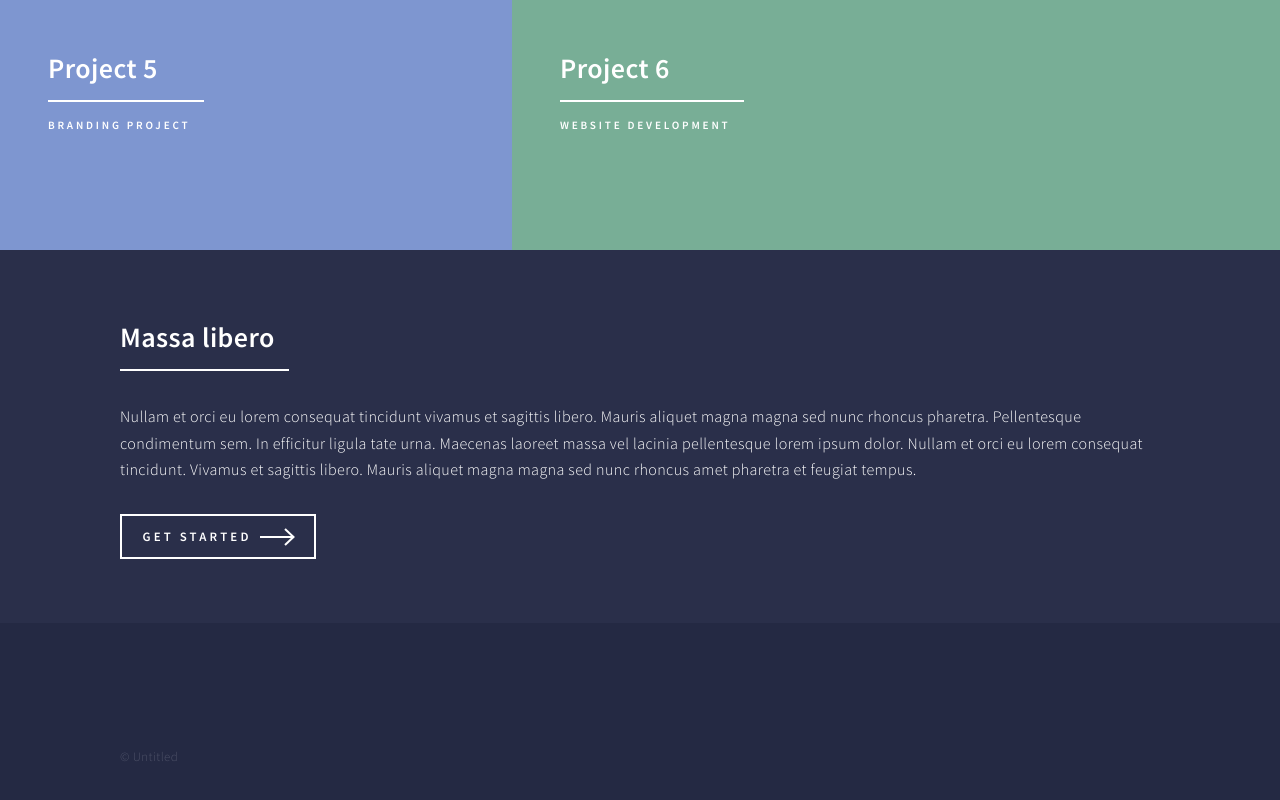
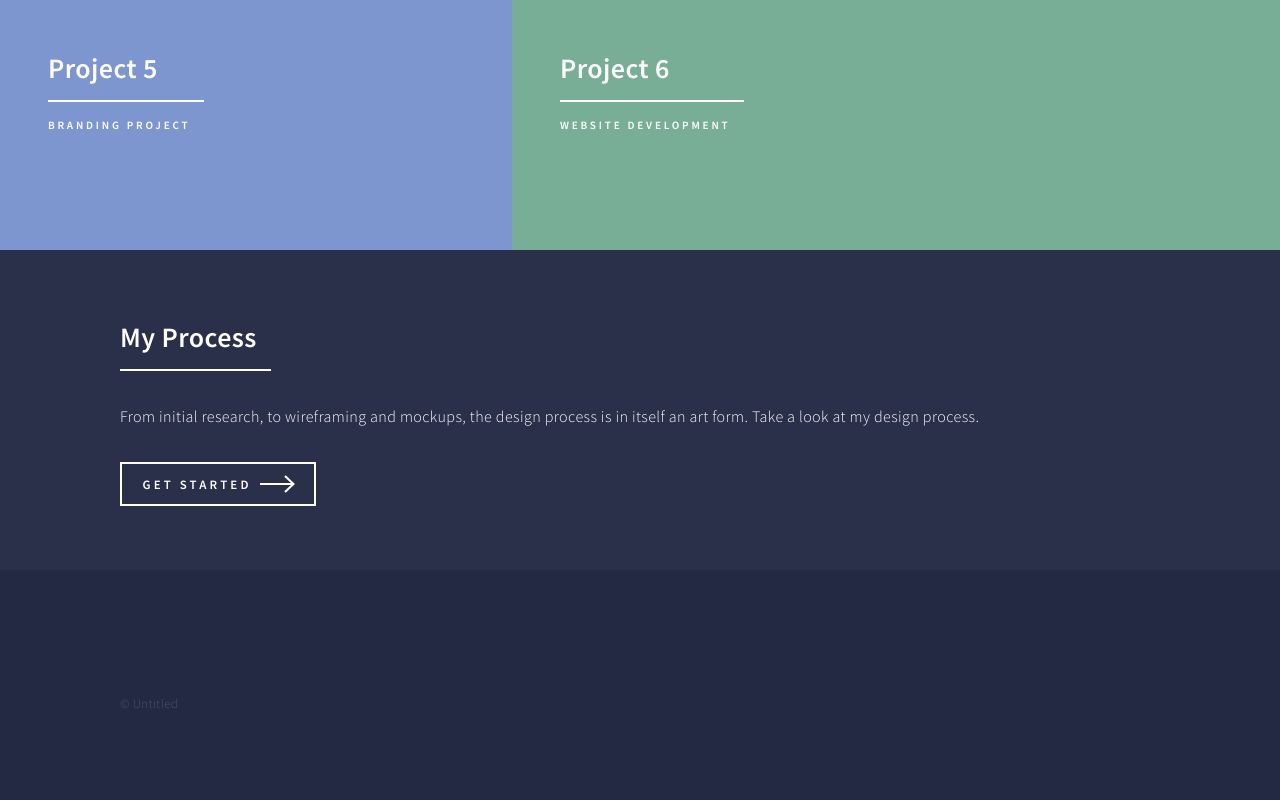
Before and after one commit to kwonjames/portfolio, a plain HTML site: page index.html in a window 1280 px wide. Shown: the part 1310-2110 px from the top of the page. After the commit the page ends 2082 px from the top, so only its background shows below. Drawn offline with Linux system fonts and the light colour scheme; files whose address does not match are found by name.

Commit message:
Update index.html

```diff
--- a/index.html
+++ b/index.html
@@ -116,9 +116,9 @@
 							<section id="two">
 								<div class="inner">
 									<header class="major">
-										<h2>Massa libero</h2>
+										<h2>My Process</h2>
 									</header>
-									<p>Nullam et orci eu lorem consequat tincidunt vivamus et sagittis libero. Mauris aliquet magna magna sed nunc rhoncus pharetra. Pellentesque condimentum sem. In efficitur ligula tate urna. Maecenas laoreet massa vel lacinia pellentesque lorem ipsum dolor. Nullam et orci eu lorem consequat tincidunt. Vivamus et sagittis libero. Mauris aliquet magna magna sed nunc rhoncus amet pharetra et feugiat tempus.</p>
+									<p>From initial research, to wireframing and mockups, the design process is in itself an art form. Take a look at my design process.</p>
 									<ul class="actions">
 										<li><a href="landing.html" class="button next">Get Started</a></li>
 									</ul>
```
